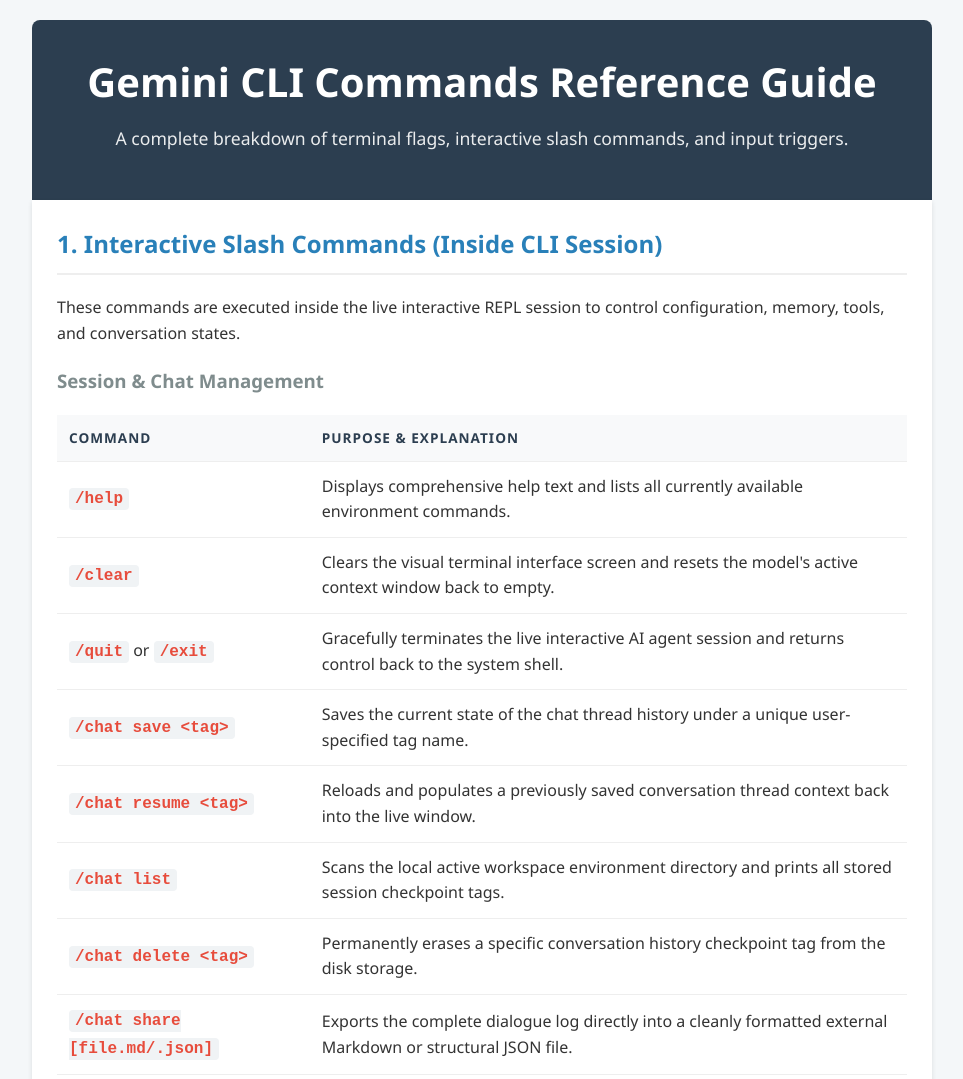
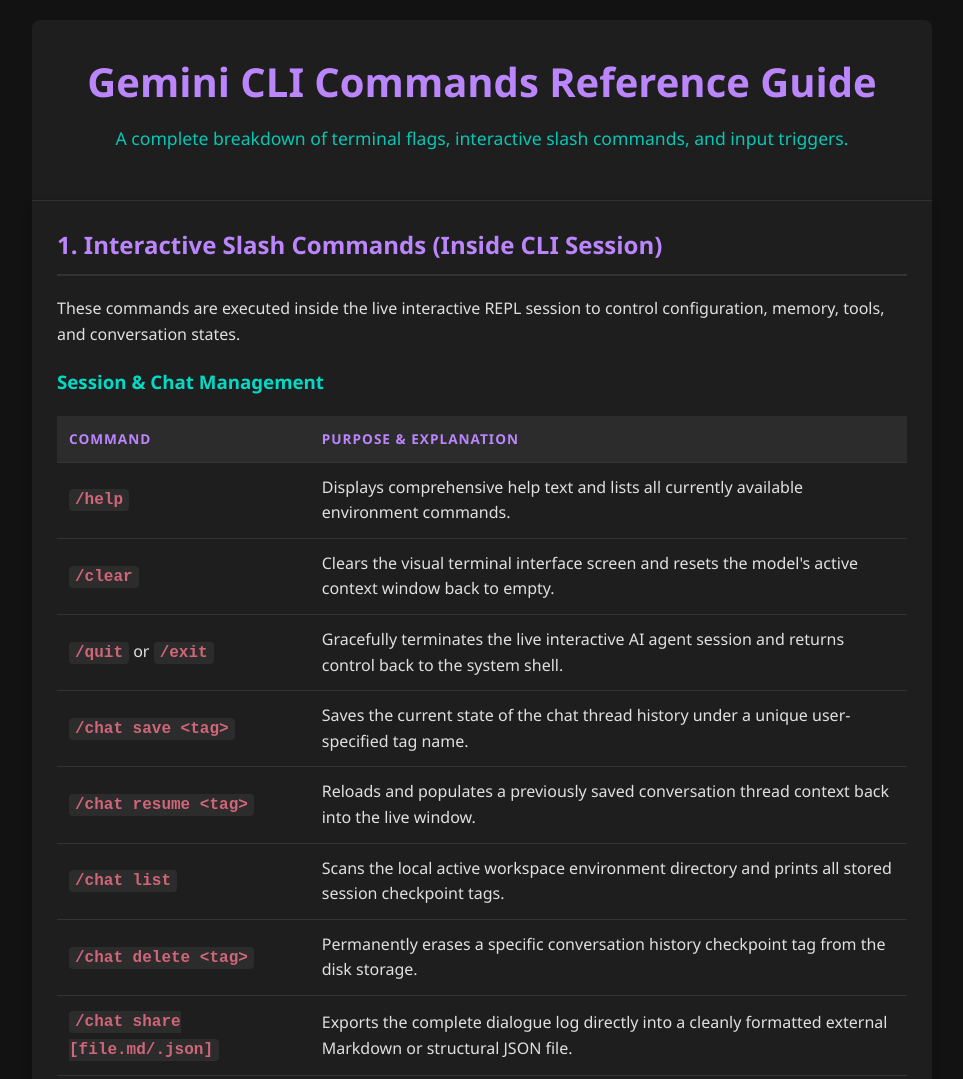
Before and after one commit to girirajtoshniwal7/girirajtoshniwal7.github.io, a plain HTML site: page gemini-cli-cmd/index.html in a window 1280 px wide. Shown: the top 1079 px of the page, without its empty margins (158-1121 px from the left). Drawn offline with Linux system fonts and the light colour scheme.

Commit message:
Update theme to dark mode for gemini-cli-cmd guide

```diff
--- a/gemini-cli-cmd/index.html
+++ b/gemini-cli-cmd/index.html
@@ -8,43 +8,46 @@
         body {
             font-family: 'Segoe UI', Tahoma, Geneva, Verdana, sans-serif;
             line-height: 1.6;
-            color: #333;
+            color: #e0e0e0;
             max-width: 900px;
             margin: 0 auto;
             padding: 20px;
-            background-color: #f4f7f9;
+            background-color: #121212;
         }
         header {
-            background-color: #2c3e50;
+            background-color: #1e1e1e;
             color: #ffffff;
             padding: 30px;
             border-radius: 8px 8px 0 0;
             text-align: center;
+            border-bottom: 1px solid #333;
         }
         h1 {
             margin: 0;
             font-size: 2.5em;
+            color: #bb86fc;
         }
         .subtitle {
             font-size: 1.1em;
             opacity: 0.9;
             margin-top: 10px;
+            color: #03dac6;
         }
         section {
-            background: #fff;
+            background: #1e1e1e;
             padding: 25px;
             margin-bottom: 20px;
             border-radius: 0 0 8px 8px;
-            box-shadow: 0 2px 5px rgba(0,0,0,0.1);
+            box-shadow: 0 4px 10px rgba(0,0,0,0.3);
         }
         h2 {
-            color: #2980b9;
-            border-bottom: 2px solid #eee;
+            color: #bb86fc;
+            border-bottom: 2px solid #333;
             padding-bottom: 10px;
             margin-top: 0;
         }
         h3 {
-            color: #7f8c8d;
+            color: #03dac6;
             margin-top: 20px;
         }
         table {
@@ -55,27 +58,30 @@
         th, td {
             text-align: left;
             padding: 12px;
-            border-bottom: 1px solid #eee;
+            border-bottom: 1px solid #333;
         }
         th {
-            background-color: #f8f9fa;
-            color: #2c3e50;
+            background-color: #2c2c2c;
+            color: #bb86fc;
             text-transform: uppercase;
             font-size: 0.85em;
             letter-spacing: 1px;
         }
+        tr:hover {
+            background-color: #252525;
+        }
         code {
-            background-color: #f0f3f5;
+            background-color: #2c2c2c;
             padding: 2px 6px;
             border-radius: 4px;
             font-family: 'Courier New', Courier, monospace;
-            color: #e74c3c;
+            color: #cf6679;
             font-weight: bold;
         }
         footer {
             text-align: center;
             font-size: 0.8em;
-            color: #95a5a6;
+            color: #757575;
             margin-top: 40px;
         }
     </style>
```
